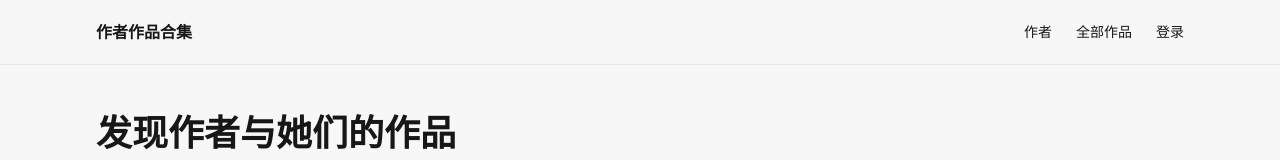
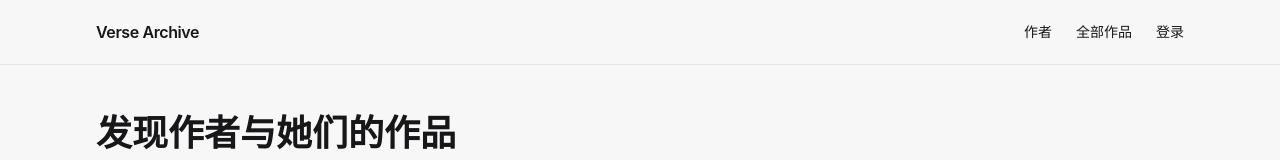
Before and after one commit to myra-1106/Verse-Archive, a Next.js app: page / in a window 1280 px wide. Shown: the top 160 px of the page. Built offline with nearby package versions, Linux system fonts and the light colour scheme; no server answers; the database is empty.

Commit message:
feat: brand site as Verse Archive

```diff
--- a/package.json
+++ b/package.json
@@ -1,5 +1,5 @@
 {
-  "name": "author-collection",
+  "name": "verse-archive",
   "version": "0.1.0",
   "private": true,
   "scripts": {
--- a/src/app/layout.tsx
+++ b/src/app/layout.tsx
@@ -2,7 +2,10 @@ import type { Metadata } from "next";
 import "./globals.css";
 
 export const metadata: Metadata = {
-  title: "作者作品合集",
+  title: {
+    default: "Verse Archive",
+    template: "%s · Verse Archive",
+  },
   description: "发现不同作者的卡片、主题与气泡作品。",
 };
 
--- a/src/components/site-header.tsx
+++ b/src/components/site-header.tsx
@@ -1,3 +1,3 @@
 import Link from "next/link";
 
-export function SiteHeader() { return <header className="sticky top-0 z-20 border-b border-border bg-background/95"><div className="mx-auto flex min-h-16 max-w-6xl items-center justify-between px-5 sm:px-8"><Link className="font-semibold" href="/">作者作品合集</Link><nav className="hidden gap-6 text-sm sm:flex"><Link href="/authors">作者</Link><Link href="/works">全部作品</Link><Link href="/login">登录</Link></nav></div></header>; }
+export function SiteHeader() { return <header className="sticky top-0 z-20 border-b border-border bg-background/95"><div className="mx-auto flex min-h-16 max-w-6xl items-center justify-between px-5 sm:px-8"><Link className="font-semibold tracking-tight" href="/">Verse Archive</Link><nav className="hidden gap-6 text-sm sm:flex"><Link href="/authors">作者</Link><Link href="/works">全部作品</Link><Link href="/login">登录</Link></nav></div></header>; }
```
Also changed, not shown: 1 other file (tests, documents, lock files or other folders).
